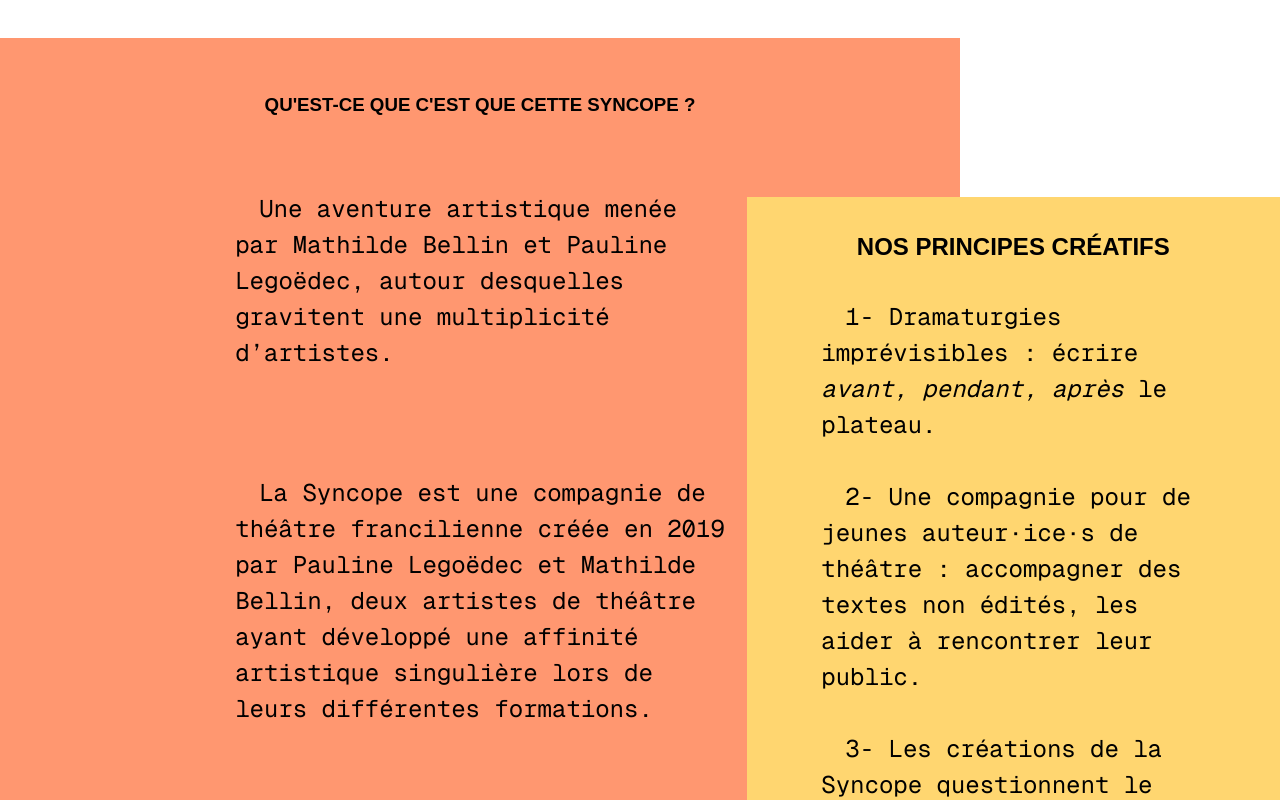
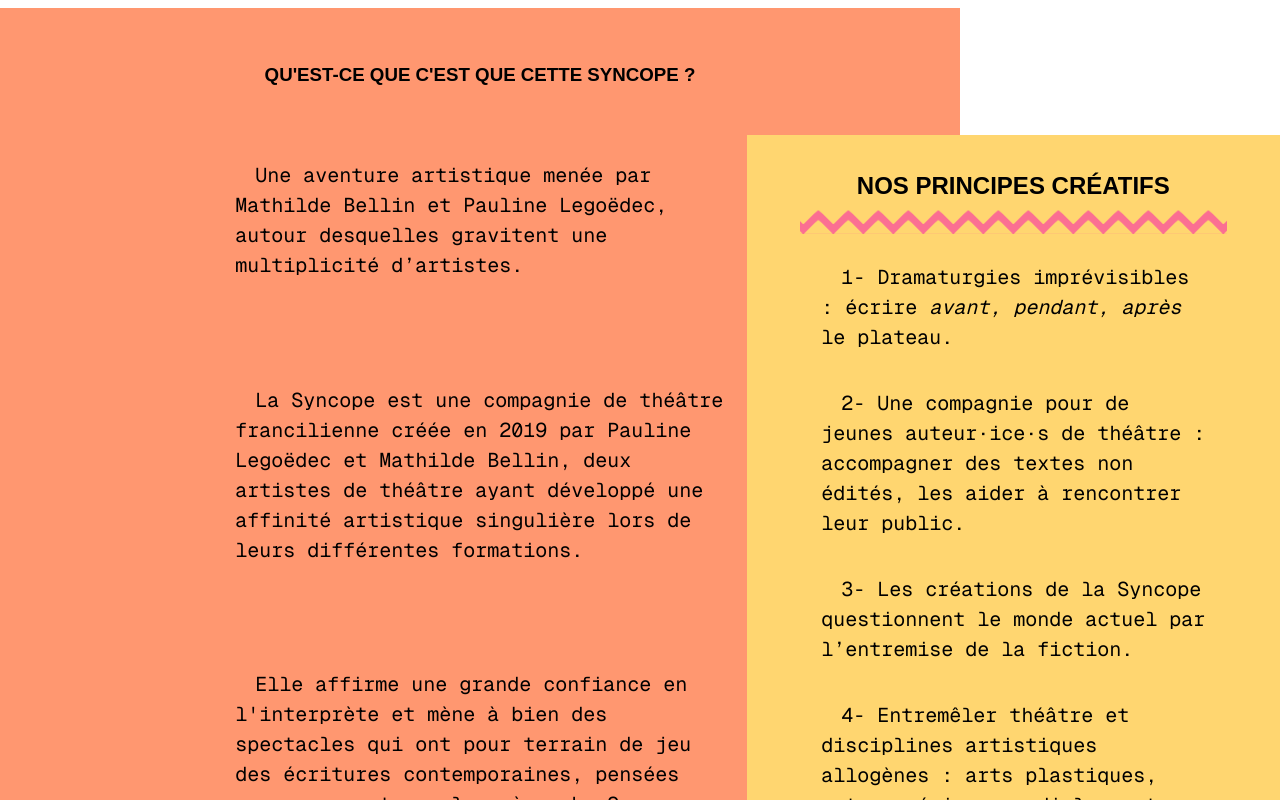
Before and after one commit to Louissnsn/LaSyncopeV2, a Next.js app: page / in a window 1280 px wide. Shown: the part 1800-2600 px from the top of the page. Built offline with nearby package versions, Linux system fonts and the light colour scheme; a web font is replaced by a local one.

Commit message:
more style

```diff
--- a/app/components/CquoiLaSyncope.js
+++ b/app/components/CquoiLaSyncope.js
@@ -37,7 +37,7 @@ export default function Cquoi() {
       </div>
       <div className={styles.rightContainer}>
         <h2 className={styles.sousTitre2}>NOS PRINCIPES CRÉATIFS</h2>
-
+        <div className={styles.zigZag2}></div>
         <div className={styles.textRight}>
           <p className={styles.textDescriptionRight}>
             1- Dramaturgies imprévisibles : écrire{" "}
--- a/app/styles/Cquoi.module.css
+++ b/app/styles/Cquoi.module.css
@@ -168,8 +168,25 @@
     mask: 50% calc(-1 * var(--b)) / var(--_g) exclude, 50% / var(--_g);
   }
 
-  .leftContainer {
+  .zigZag2 {
+    grid-area: 12 / 3 / 12 / 11;
+    --a: 95deg; /* control the angle */
+    --s: 30px; /* size of the zig-zag */
+    --b: 10px; /* control the thickness */
+
+    background: #fb6f92;
+    height: calc(var(--b) + var(--s) / (2 * tan(var(--a) / 2)));
+    width: 80%;
+    --_g: var(--s) repeat-x
+      conic-gradient(
+        from calc(var(--a) / -2) at bottom,
+        #0000,
+        #000 1deg calc(var(--a) - 1deg),
+        #0000 var(--a)
+      );
+    mask: 50% calc(-1 * var(--b)) / var(--_g) exclude, 50% / var(--_g);
   }
+
   .textLeft {
     display: flex;
     flex-direction: column;
@@ -178,17 +195,29 @@
 
   .textDescription {
     max-width: 55%;
-    font-size: 1.5rem;
+    font-size: 1.25rem;
+  }
+  .textDescriptionRight {
+    font-size: 1.25rem;
   }
   .rightContainer {
     display: flex;
     flex-direction: column;
     align-items: center;
+    justify-content: flex-start;
   }
 
   .textRight {
     max-width: 75%;
     max-height: 70%;
+  }
+}
+
+@media (min-width: 1900px) {
+  .textLeft {
+    font-size: 1.5rem;
+  }
+  .textDescriptionRight {
     font-size: 1.5rem;
   }
 }
```
